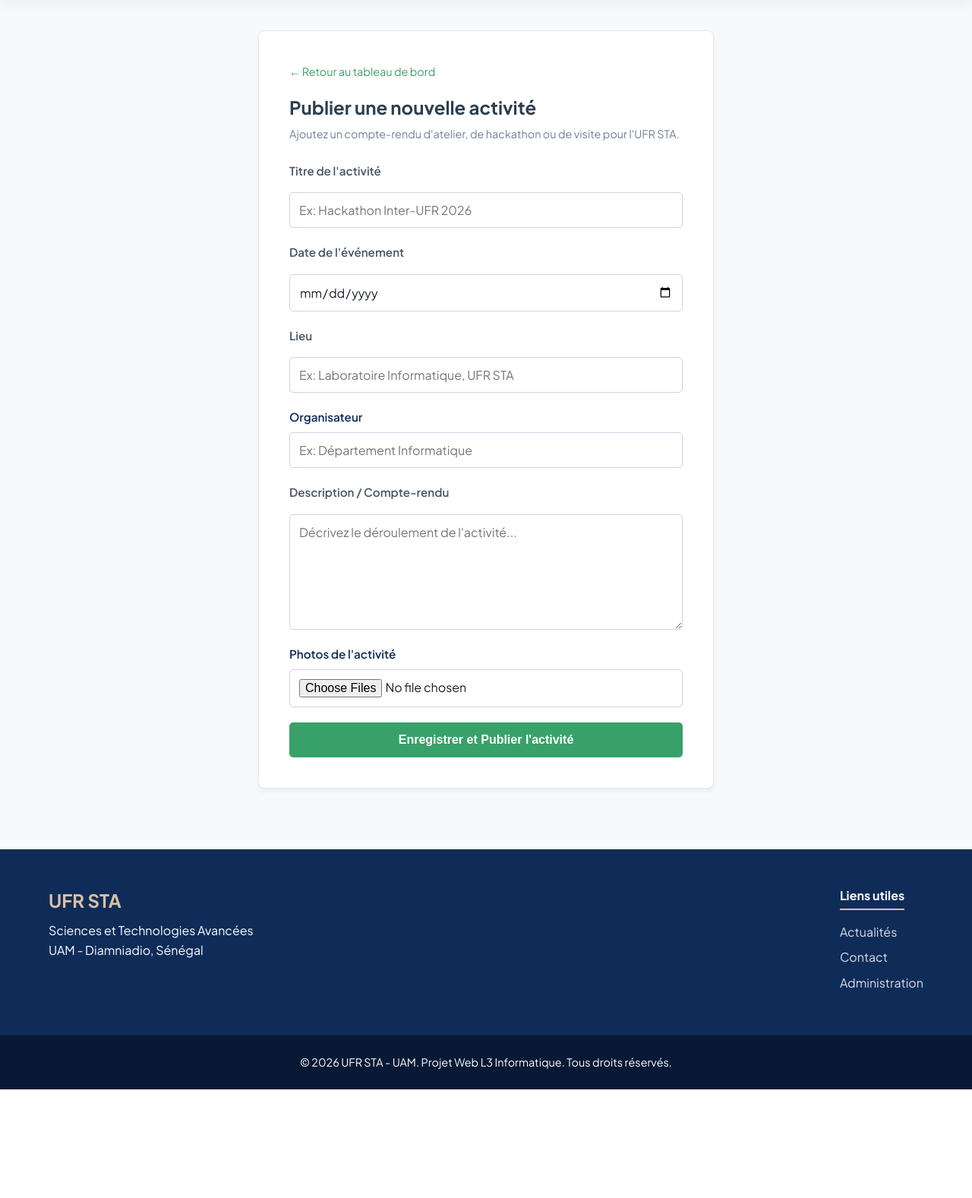
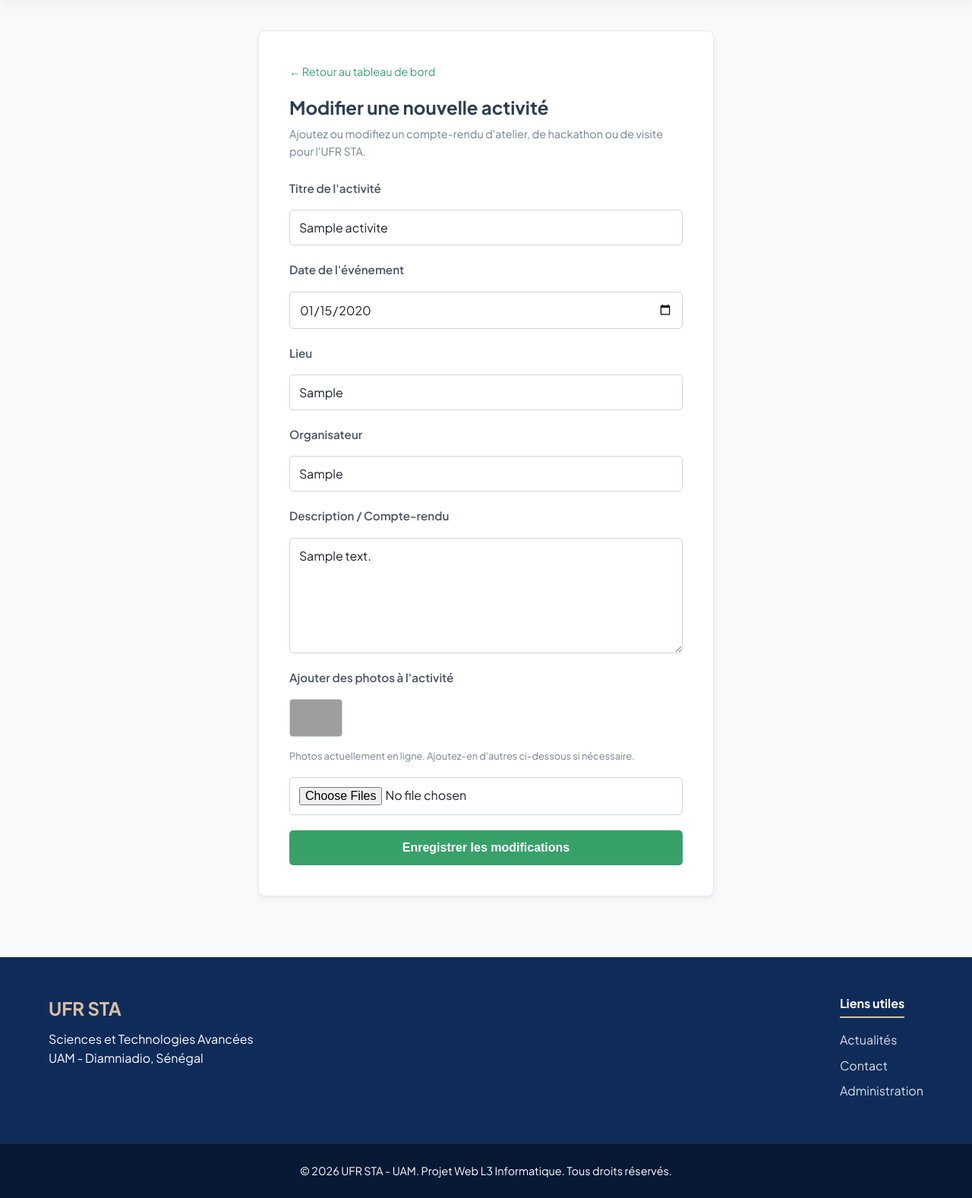
Before and after one commit to Aicha283/ufr-sta-site-vitrine, a Flask app: page /admin/activites/modifier/1 in a window 1280 px wide. Shown: the part 82-1659 px from the top of the page at 76% size. Before the commit the page ends 1516 px from the top, so only its background shows below. Run offline with Flask 3, Linux system fonts and the light colour scheme; the visitor is signed in with stand-in values (Sample User, id 1); tables that the repository leaves empty hold one stand-in row (values such as "Sample post"); grey boxes are pictures that could not be loaded.

Commit message:
Mis à jour definitif

```diff
--- a/app.py
+++ b/app.py
@@ -168,7 +168,7 @@ def modifier_actualite(id):
         flash("L'actualité a été modifiée !", "success")
         return redirect(url_for('admin_dashboard'))
 
-    return render_template('admin/form_actualité.html', actu=actu)
+    return render_template('admin/form_actualité.html', actualite=actu,action="Modifier")
 
 
 @app.route('/admin/actualites/supprimer/<int:id>', methods=['POST'])
@@ -268,7 +268,7 @@ def modifier_activite(id):
         flash("L'activité a bien été modifiée !", "success")
         return redirect(url_for('admin_dashboard'))
 
-    return render_template('admin/form_activité.html', activite=activite)
+    return render_template('admin/form_activité.html', activite=activite,action="Modifier")
 
 
 @app.route('/admin/activites/supprimer/<int:id>', methods=['POST'])
--- a/templates/admin/form_activité.html
+++ b/templates/admin/form_activité.html
@@ -1,52 +1,70 @@
 {% extends 'base.html' %}
 
-{% block title %}Publier une Activité - UFR STA{% endblock %}
+{% block title %}{{ action if action else 'Publier' }} une Activité - UFR STA{% endblock %}
 
 {% block content %}
 <div class="form-container" style="padding: 40px; max-width: 600px; margin: 40px auto; border: 1px solid #e2e8f0; border-radius: 8px; background: #fff; box-shadow: 0 4px 6px rgba(0,0,0,0.05); font-family: 'Plus Jakarta Sans', sans-serif;">
 
     <div style="margin-bottom: 25px;">
         <a href="{{ url_for('admin_dashboard') }}" style="color: #38a169; text-decoration: none; font-size: 0.9em;">← Retour au tableau de bord</a>
-        <h2 style="color: #2c3e50; margin-top: 15px; margin-bottom: 5px;">Publier une nouvelle activité</h2>
-        <p style="color: #718096; margin: 0; font-size: 0.9em;">Ajoutez un compte-rendu d'atelier, de hackathon ou de visite pour l'UFR STA.</p>
+        <h2 style="color: #2c3e50; margin-top: 15px; margin-bottom: 5px;">{{ action if action else 'Publier' }} une nouvelle activité</h2>
+        <p style="color: #718096; margin: 0; font-size: 0.9em;">Ajoutez ou modifiez un compte-rendu d'atelier, de hackathon ou de visite pour l'UFR STA.</p>
     </div>
 
-    <form action="{{ url_for('ajouter_activite') }}" method="POST"  enctype="multipart/form-data" style="display: flex; flex-direction: column; gap: 20px;">
+    <!-- 🛠️ Enlévement de l'action fixe pour poster automatiquement sur la route de modification ou d'ajout courante -->
+    <form method="POST" enctype="multipart/form-data" style="display: flex; flex-direction: column; gap: 20px;">
 
         <div class="form-group">
             <label for="titre" style="display: block; margin-bottom: 8px; font-weight: 600; color: #4a5568;">Titre de l'activité</label>
-            <input type="text" id="titre" name="titre" placeholder="Ex: Hackathon Inter-UFR 2026" required
+            <input type="text" id="titre" name="titre" value="{{ activite.titre if activite else '' }}" placeholder="Ex: Hackathon Inter-UFR 2026" required
                    style="width: 100%; padding: 12px; border: 1px solid #cbd5e0; border-radius: 5px; font-size: 1rem;">
         </div>
 
         <div class="form-group">
             <label for="date" style="display: block; margin-bottom: 8px; font-weight: 600; color: #4a5568;">Date de l'événement</label>
-            <input type="date" id="date" name="date" required
+            <!-- 📅 Le format de date HTML nécessite souvent une chaîne type YYYY-MM-DD. Si ton objet date est un objet datetime Python, .strftime('%Y-%m-%d') est l'idéal -->
+            <input type="date" id="date" name="date" value="{{ activite.date.strftime('%Y-%m-%d') if activite and activite.date else (activite.date if activite else '') }}" required
                    style="width: 100%; padding: 12px; border: 1px solid #cbd5e0; border-radius: 5px; font-size: 1rem;">
         </div>
 
         <div class="form-group">
             <label for="lieu" style="display: block; margin-bottom: 8px; font-weight: 600; color: #4a5568;">Lieu</label>
-            <input type="text" id="lieu" name="lieu" placeholder="Ex: Laboratoire Informatique, UFR STA" required
+            <input type="text" id="lieu" name="lieu" value="{{ activite.lieu if activite else '' }}" placeholder="Ex: Laboratoire Informatique, UFR STA" required
                    style="width: 100%; padding: 12px; border: 1px solid #cbd5e0; border-radius: 5px; font-size: 1rem;">
         </div>
-          <div class="form-group">
-            <label>Organisateur</label>
-            <input type="text" name="organisateur" placeholder="Ex: Département Informatique" style="width: 100%; padding: 12px; border: 1px solid #cbd5e0; border-radius: 5px;">
+
+        <div class="form-group">
+            <label style="display: block; margin-bottom: 8px; font-weight: 600; color: #4a5568;">Organisateur</label>
+            <input type="text" name="organisateur" value="{{ activite.organisateur if activite else '' }}" placeholder="Ex: Département Informatique"
+                   style="width: 100%; padding: 12px; border: 1px solid #cbd5e0; border-radius: 5px; font-size: 1rem;">
         </div>
 
         <div class="form-group">
             <label for="description" style="display: block; margin-bottom: 8px; font-weight: 600; color: #4a5568;">Description / Compte-rendu</label>
             <textarea id="description" name="description" rows="6" placeholder="Décrivez le déroulement de l'activité..." required
-                      style="width: 100%; padding: 12px; border: 1px solid #cbd5e0; border-radius: 5px; font-size: 1rem; font-family: inherit; resize: vertical;"></textarea>
+                      style="width: 100%; padding: 12px; border: 1px solid #cbd5e0; border-radius: 5px; font-size: 1rem; font-family: inherit; resize: vertical;">{{ activite.description if activite else '' }}</textarea>
         </div>
-         <div class="form-group">
-            <label>Photos de l'activité </label>
-            <input type="file" name="photos[]" accept="image/*" multiple style="width: 100%; padding: 12px; border: 1px solid #cbd5e0; border-radius: 5px;">
+
+        <div class="form-group">
+            <label style="display: block; margin-bottom: 8px; font-weight: 600; color: #4a5568;">Ajouter des photos à l'activité </label>
+
+            <!-- 🖼️ Affichage des photos existantes s'il y en a de rattachées -->
+            {% if activite and activite.photos %}
+                <div style="display: flex; gap: 10px; flex-wrap: wrap; margin-bottom: 12px;">
+                    {% for p in activite.photos %}
+                        <div style="position: relative;">
+                            <img src="{{ url_for('static', filename='uploads/' + p.nom_fichier) }}" style="width: 70px; height: 50px; object-fit: cover; border-radius: 4px; border: 1px solid #cbd5e0;">
+                        </div>
+                    {% endfor %}
+                </div>
+                <p style="font-size: 0.8em; color: #718096; margin-top: -5px; margin-bottom: 10px;">Photos actuellement en ligne. Ajoutez-en d'autres ci-dessous si nécessaire.</p>
+            {% endif %}
+
+            <input type="file" name="photos[]" accept="image/*" multiple style="width: 100%; padding: 12px; border: 1px solid #cbd5e0; border-radius: 5px; font-size: 1rem;">
         </div>
 
         <button type="submit" style="background: #38a169; color: white; padding: 14px; border: none; border-radius: 5px; font-size: 1rem; font-weight: bold; cursor: pointer;">
-            Enregistrer et Publier l'activité
+            {{ 'Enregistrer les modifications' if activite else 'Enregistrer et Publier l\'activité' }}
         </button>
     </form>
 </div>
--- a/templates/departements.html
+++ b/templates/departements.html
@@ -26,7 +26,7 @@
                 <h4 style="margin: 0 0 10px 0; color: #4a5568;">👥 Équipe Pédagogique :</h4>
                 {% for ens in dept.enseignants %}
                 <div style="display: flex; gap: 10px; margin-bottom: 12px; align-items: center; background: #f7fafc; padding: 8px; border-radius: 6px;">
-                    <img src="{{ url_for('static', filename='images/' + ens.photo) if ens.photo else url_for('static', filename='images/default_avatar.png') }}"
+                    <img src="{{ url_for('static', filename='uploads/' + ens.photo) if ens.photo else url_for('static', filename='uploads/default_avatar.png') }}"
                          alt="Photo de {{ ens.nom }}"
                          style="width: 45px; height: 45px; border-radius: 50%; object-fit: cover; border: 1px solid #cbd5e0;">
                     <div style="font-size: 0.85em;">
```
Also changed, not shown: templates/admin/form_actualité.html (+24 -11 lines), static/uploads/photo_makha.jpeg (added), static/uploads/photo_prof_yade.jpeg (added).
